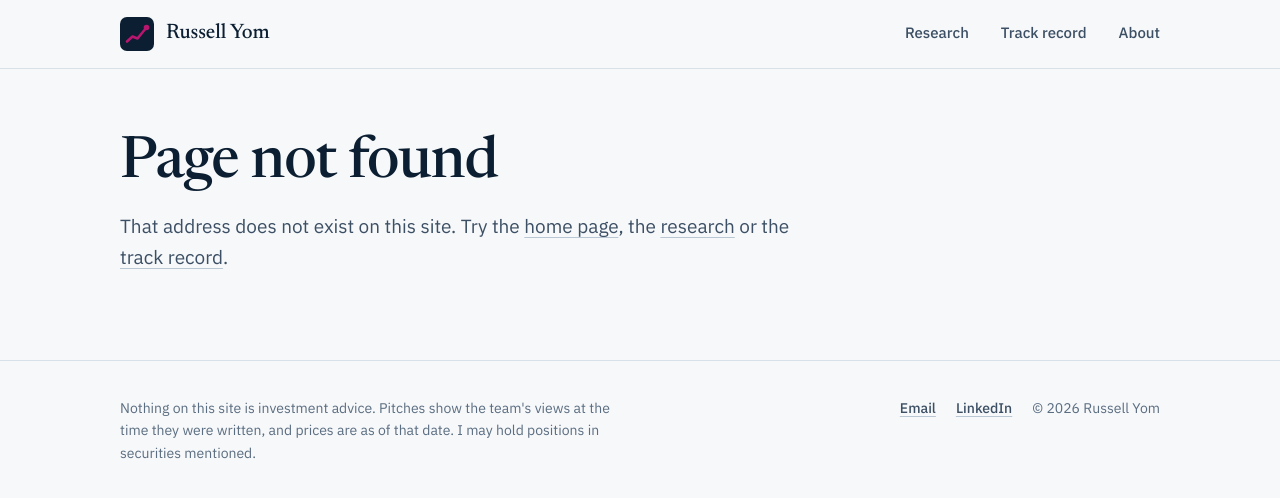
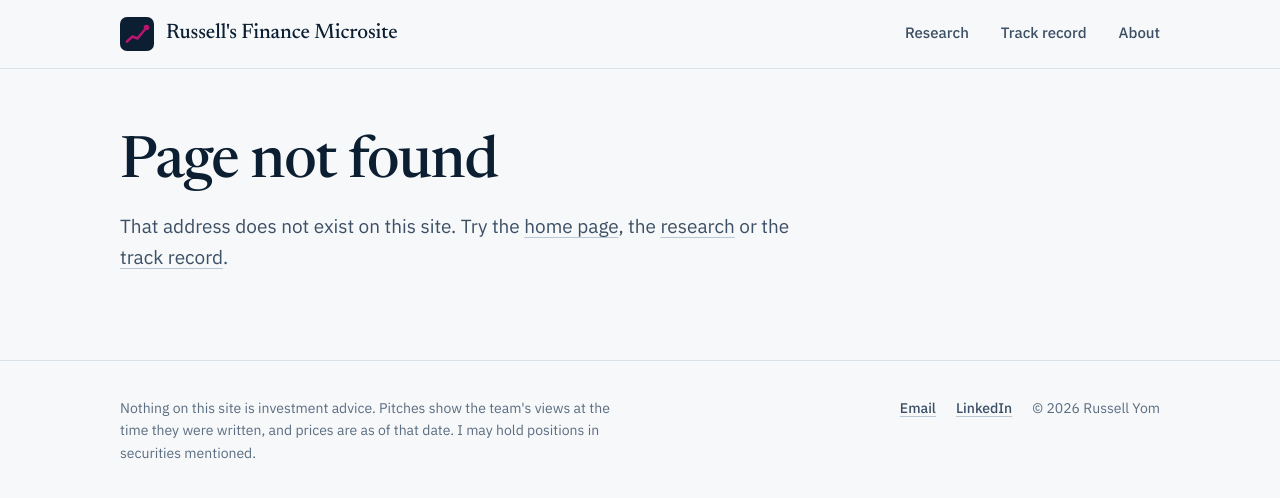
Before and after one commit to russayz/russayz.github.io, a plain HTML site: page 404.html in a window 1280 px wide. Drawn offline with Linux system fonts and the light colour scheme.

Commit message:
Change site title

```diff
--- a/404.html
+++ b/404.html
@@ -28,7 +28,7 @@
 <a class="skip-link" href="#main">Skip to content</a>
 <header class="site-header">
   <div class="wrap">
-    <a class="brand" href="/" aria-label="Russell Yom, home"><svg class="brand-mark" viewBox="0 0 34 34" aria-hidden="true"><rect width="34" height="34" rx="7" style="fill: var(--ink)"/><path d="M7 24.5 L12.5 19.5 L17.5 21.5 L26.5 10.5" fill="none" style="stroke: var(--accent)" stroke-width="2.6" stroke-linecap="round" stroke-linejoin="round"/><circle cx="26.5" cy="10.5" r="2.8" style="fill: var(--accent)"/></svg><span class="brand-name">Russell Yom</span></a>
+    <a class="brand" href="/" aria-label="Russell Yom, home"><svg class="brand-mark" viewBox="0 0 34 34" aria-hidden="true"><rect width="34" height="34" rx="7" style="fill: var(--ink)"/><path d="M7 24.5 L12.5 19.5 L17.5 21.5 L26.5 10.5" fill="none" style="stroke: var(--accent)" stroke-width="2.6" stroke-linecap="round" stroke-linejoin="round"/><circle cx="26.5" cy="10.5" r="2.8" style="fill: var(--accent)"/></svg><span class="brand-name">Russell's Finance Microsite</span></a>
     <nav class="site-nav" aria-label="Main"><ul><li><a href="/research/">Research</a></li><li><a href="/track-record/">Track record</a></li><li><a href="/about/">About</a></li></ul></nav>
   </div>
 </header>
```
Also changed, not shown: about/index.html (+1 -1 lines), index.html (+1 -1 lines), research/boot-barn/index.html (+1 -1 lines), research/disco/index.html (+1 -1 lines), research/ftai-aviation/index.html (+1 -1 lines), research/index.html (+1 -1 lines), track-record/index.html (+1 -1 lines).
